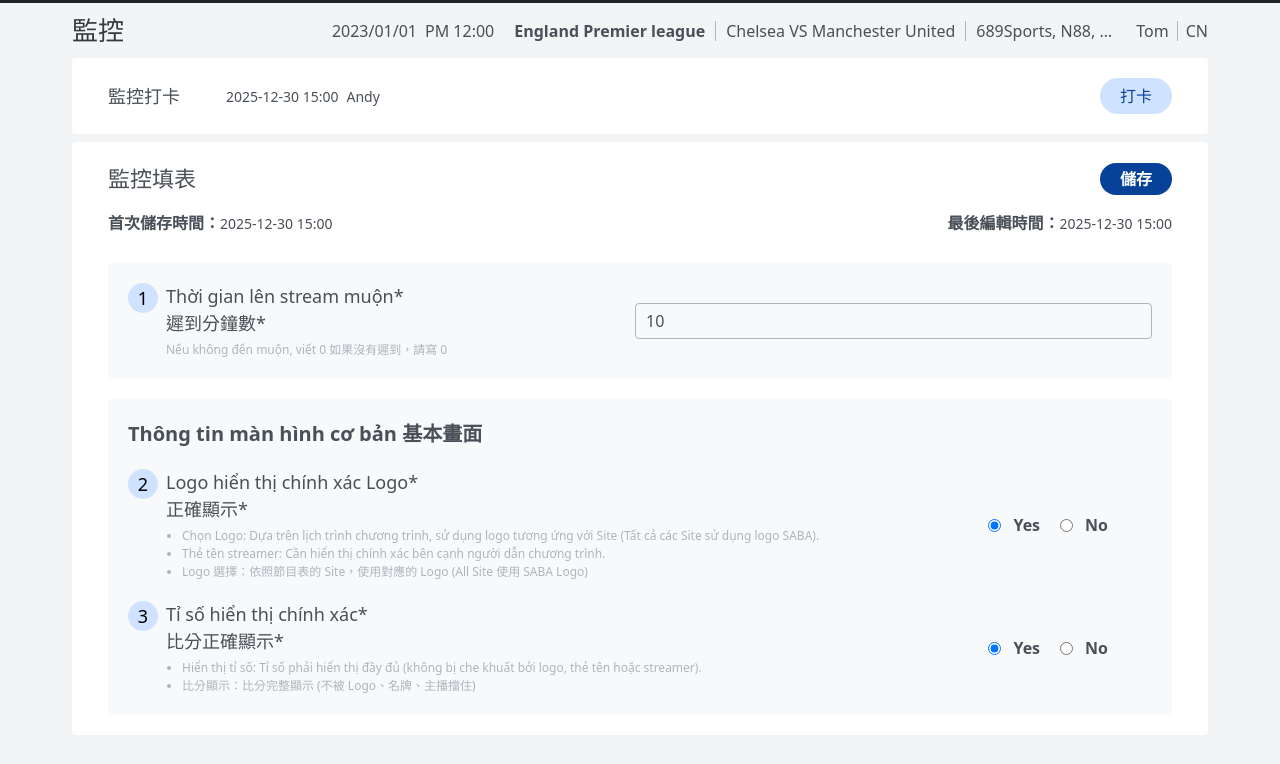
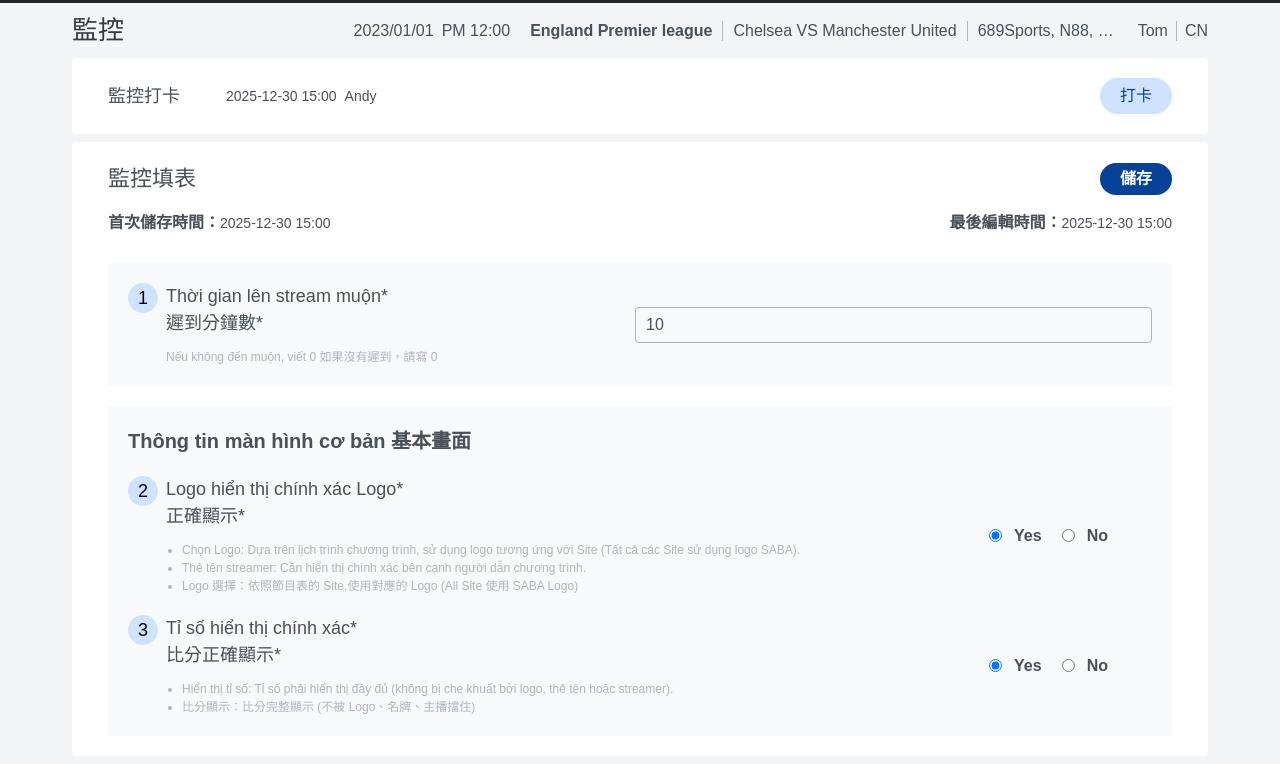
Before and after one commit to carolyangtw/new-chat-room-backstage, a website: page index.html in a window 1280 px wide. Shown: the part 65-829 px from the top of the page. Before the commit the page ends 808 px from the top, so only its background shows below. Drawn offline with nearby package versions, Linux system fonts and the light colour scheme.

Commit message:
更改設定

```diff
--- a/index.html
+++ b/index.html
@@ -5,63 +5,52 @@
     <meta charset="UTF-8" />
     <meta name="viewport" content="width=device-width, initial-scale=1.0" />
     <title>BackOffice</title>
-    <script>
-        tailwind.config = {
-            theme: {
-                extend: {
-                    fontFamily: {
-                        sans: ['Arial', 'PingFang TC', 'Microsoft JhengHei', 'sans-serif'],
-                    },
-                },
-            },
-        };
-    </script>
-    <script src="https://cdn.tailwindcss.com"></script>
+    <link rel="stylesheet" href="./dist/output.css" />
     <link rel="stylesheet" href="https://cdnjs.cloudflare.com/ajax/libs/font-awesome/6.5.2/css/all.min.css" />
 </head>
 
 <body class="min-h-screen bg-[#F2F4F6]">
-    <header class="flex items-center justify-between h-[68px] bg-[#212529] px-[72px]">
+    <header class="flex items-center justify-between h-17 bg-[#212529] px-18">
         <!-- 左邊區塊 -->
-        <div class="flex items-center gap-[11px]">
+        <div class="flex items-center gap-2.75">
             <div class="flex items-center gap-10">
-                <h1 class="text-[22px] leading-[1.5] font-extralight text-[#DEE2E6]">
+                <h1 class="text-[22px] leading-normal font-extralight text-[#DEE2E6]">
                     BackOffice
                 </h1>
-                <div class="h-[31px] w-[2px] rounded-[10px] bg-[#6C757D]"></div>
+                <div class="h-7.75 w-0.5 rounded-[10px] bg-[#6C757D]"></div>
             </div>
 
             <!-- Nav Tab -->
             <div class="flex items-center gap-5">
-                <div class="flex h-[38px] items-center justify-center rounded py-[10px]">
+                <div class="flex h-9.5 items-center justify-center rounded py-2.5">
                     <span class="text-[16px] font-normal text-[#ADB5BD]">Account</span>
                 </div>
 
-                <div class="flex h-[38px] items-center justify-center rounded py-[10px]">
+                <div class="flex h-9.5 items-center justify-center rounded py-2.5">
                     <span class="text-[16px] font-normal text-[#ADB5BD]">Masking Word</span>
                 </div>
 
-                <div class="flex h-[38px] items-center justify-center rounded py-[10px] gap-[10px]">
+                <div class="flex h-9.5 items-center justify-center rounded py-2.5 gap-2.5">
                     <span class="text-[16px] font-normal text-[#ADB5BD]">玩家管理</span>
                     <span class="fa-solid fa-chevron-down text-[12px] text-[#ADB5BD]"></span>
                 </div>
 
-                <div class="flex h-[38px] items-center justify-center rounded py-[10px] gap-[10px]">
+                <div class="flex h-9.5 items-center justify-center rounded py-2.5 gap-2.5">
                     <span class="text-[16px] font-normal text-white">Chat Room</span>
                     <span class="fa-solid fa-chevron-down text-[12px] text-white"></span>
                 </div>
 
-                <div class="flex h-[38px] items-center justify-center rounded py-[10px] gap-[10px]">
+                <div class="flex h-9.5 items-center justify-center rounded py-2.5 gap-2.5">
                     <span class="text-[16px] font-normal text-[#ADB5BD]">Host Event</span>
                     <span class="fa-solid fa-chevron-down text-[12px] text-[#ADB5BD]"></span>
                 </div>
 
-                <div class="flex h-[38px] items-center justify-center rounded py-[10px] gap-[10px]">
+                <div class="flex h-9.5 items-center justify-center rounded py-2.5 gap-2.5">
                     <span class="text-[16px] font-normal text-[#ADB5BD]">Report</span>
                     <span class="fa-solid fa-chevron-down text-[12px] text-[#ADB5BD]"></span>
                 </div>
 
-                <div class="flex h-[38px] items-center justify-center rounded py-[10px] gap-[10px]">
+                <div class="flex h-9.5 items-center justify-center rounded py-2.5 gap-2.5">
                     <span class="text-[16px] font-normal text-[#ADB5BD]">行銷活動</span>
                 </div>
 
@@ -72,9 +61,9 @@
         <div class="flex items-center">
             <span class="text-[16px] text-[#DEE2E6] mr-7">Admin Hello</span>
 
-            <div class="relative h-[40px] w-[100px] mr-3">
+            <div class="relative h-10 w-25 mr-3">
                 <select
-                    class="w-full h-full appearance-none rounded-full border border-[#495057] bg-[#343A40] px-3 text-[16px] text-[#F8F9FA] leading-[1.5] outline-none">
+                    class="w-full h-full appearance-none rounded-full border border-[#495057] bg-[#343A40] px-3 text-[16px] text-[#F8F9FA] leading-normal outline-none">
                     <option>English</option>
                     <option>中文</option>
                 </select>
@@ -90,7 +79,7 @@
         </div>
     </header>
     <!-- Content -->
-    <main class="flex flex-col items-center px-[72px] gap-2 mt-2 mb-2">
+    <main class="flex flex-col items-center px-18 gap-2 mt-2 mb-2">
 
         <!-- 最上面那排 -->
         <section class="flex w-full items-center justify-between">
@@ -103,12 +92,12 @@
                     <span>2023/01/01</span>
                     <span>PM 12:00</span>
                 </div>
-                <div class="flex items-center text-[16px] text-[#495057] gap-[10px] ">
+                <div class="flex items-center text-[16px] text-[#495057] gap-2.5 ">
                     <span class="font-bold">England Premier league</span>
                     <div class=" h-5 w-px bg-[#ADB5BD]"></div>
                     <span>Chelsea VS Manchester United</span>
                     <div class=" h-5 w-px bg-[#ADB5BD]"></div>
-                    <span class="w-[140px] overflow-hidden text-ellipsis whitespace-nowrap">689Sports, N88, N88,
+                    <span class="w-35 overflow-hidden text-ellipsis whitespace-nowrap">689Sports, N88, N88,
                         N88</span>
                 </div>
 
@@ -122,7 +111,7 @@
         <!-- 監控打卡 -->
         <section class="flex w-full items-center justify-between rounded bg-white px-9 py-5">
             <div class="flex items-center gap-2">
-                <span class="w-[110px] text-[18px] text-[#495057]">
+                <span class="w-27.5 text-[18px] text-[#495057]">
                     監控打卡
                 </span>
                 <div class="flex items-center gap-2 text-[14px] text-[#495057]">
@@ -139,7 +128,7 @@
 
             <div class="flex flex-col w-full gap-2">
                 <div class="flex w-full items-center justify-between">
-                    <h3 class="text-[22px] leading-[1.5] text-[#495057]">
+                    <h3 class="text-[22px] leading-normal text-[#495057]">
                         監控填表
                     </h3>
                     <button class="flex h-8 items-center justify-center rounded-full bg-[#084298] px-5">
@@ -148,7 +137,7 @@
                 </div>
 
                 <div class="flex w-full items-center justify-between py-2 text-[#495057]">
-                    <div class="flex items-center leading-[1.5]">
+                    <div class="flex items-center leading-normal">
                         <span class="text-[16px] font-bold">
                             首次儲存時間：
                         </span>
@@ -156,7 +145,7 @@
                             2025-12-30 15:00
                         </span>
                     </div>
-                    <div class="flex items-center leading-[1.5]">
+                    <div class="flex items-center leading-normal">
                         <span class="text-[16px] font-bold">
                             最後編輯時間：
                         </span>
@@ -171,26 +160,26 @@
 
                 <!-- 左邊標題區 -->
                 <div class="flex flex-1 items-start gap-2">
-                    <div class="flex items-center justify-center shrink-0 size-[30px] rounded-full bg-[#CFE2FF]">
-                        <span class="text-[18px] leading-[1.5] tracking-1px text-black ">
+                    <div class="flex items-center justify-center shrink-0 size-7.5 rounded-full bg-[#CFE2FF]">
+                        <span class="text-[18px] leading-normal tracking-1px text-black ">
                             1
                         </span>
                     </div>
 
-                    <div class="flex flex-col gap-1">
-                        <div class="text-[18px] leading-[1.5] text-[#495057]">
+                    <div class="flex flex-col gap-2.75">
+                        <div class="text-[18px] leading-normal text-[#495057]">
                             <p>Thời gian lên stream muộn*</p>
                             <p>遲到分鐘數*</p>
                         </div>
 
-                        <p class="text-[12px] leading-[1.5] text-[#ADB5BD]">
+                        <p class="text-[12px] leading-normal text-[#ADB5BD]">
                             Nếu không đến muộn, viết 0 如果沒有遲到，請寫 0
                         </p>
                     </div>
                 </div>
                 <!-- 右邊輸入區 -->
                 <input type="text" value="10"
-                    class="flex flex-1 items-center h-9 bg-[#F8F9FA] text-[#495057] border border-[#ADB5BD] rounded px-[10px] outline-none"/>
+                    class="flex flex-1 items-center h-9 bg-[#F8F9FA] text-[#495057] border border-[#ADB5BD] rounded px-2.5 outline-none"/>
 
             </div>
 
@@ -203,23 +192,23 @@
                 <!-- 第二題 -->
                 <div class="flex w-full items-center gap-5 pr-10">
                     <div class="flex flex-1 items-start gap-2">
-                        <div class="flex items-center justify-center shrink-0 size-[30px] rounded-full bg-[#CFE2FF]">
-                            <span class="text-[18px] leading-[1.5] tracking-1px text-black ">
+                        <div class="flex items-center justify-center shrink-0 size-7.5 rounded-full bg-[#CFE2FF]">
+                            <span class="text-[18px] leading-normal tracking-1px text-black ">
                                 2
                             </span>
                         </div>
 
-                        <div class="flex flex-col gap-1">
-                            <div class="text-[18px] leading-[1.5] text-[#495057]">
+                        <div class="flex flex-col gap-2.75">
+                            <div class="text-[18px] leading-normal text-[#495057]">
                                 <p>Logo hiển thị chính xác Logo*</p>
                                 <p>正確顯示*</p>
                             </div>
 
-                            <ul class="list-disc pl-4 text-[12px] leading-[1.5] text-[#ADB5BD]">
+                            <ul class="list-disc pl-4 text-[12px] leading-normal text-[#ADB5BD]">
                                 <li>Chọn Logo: Dựa trên lịch trình chương trình, sử dụng logo tương ứng với Site (Tất cả
                                     các Site sử dụng logo SABA).</li>
                                 <li>Thẻ tên streamer: Cần hiển thị chính xác bên cạnh người dẫn chương trình.</li>
-                                <li>Logo 選擇：依照節目表的 Site，使用對應的 Logo (All Site 使用 SABA Logo)</li>
+                                <li>Logo 選擇：依照節目表的 Site,使用對應的 Logo (All Site 使用 SABA Logo)</li>
                             </ul>
                         </div>
                     </div>
@@ -241,19 +230,19 @@
                 <!-- 第三題 -->
                 <div class="flex w-full items-center gap-5 pr-10">
                     <div class="flex flex-1 items-start gap-2">
-                        <div class="flex items-center justify-center shrink-0 size-[30px] rounded-full bg-[#CFE2FF]">
-                            <span class="text-[18px] leading-[1.5] text-black ">
+                        <div class="flex items-center justify-center shrink-0 size-7.5 rounded-full bg-[#CFE2FF]">
+                            <span class="text-[18px] leading-normal text-black ">
                                 3
                             </span>
                         </div>
 
-                        <div class="flex flex-col gap-1">
-                            <div class="text-[18px] leading-[1.5] text-[#495057]">
+                        <div class="flex flex-col gap-2.75">
+                            <div class="text-[18px] leading-normal text-[#495057]">
                                 <p>Tỉ số hiển thị chính xác*</p>
                                 <p>比分正確顯示*</p>
                             </div>
 
-                            <ul class="list-disc pl-4 text-[12px] leading-[1.5] text-[#ADB5BD]">
+                            <ul class="list-disc pl-4 text-[12px] leading-normal text-[#ADB5BD]">
                                 <li>Hiển thị tỉ số: Tỉ số phải hiển thị đầy đủ (không bị che khuất bởi logo, thẻ tên
                                     hoặc streamer).</li>
                                 <li>比分顯示：比分完整顯示 (不被 Logo、名牌、主播擋住)</li>
--- /dev/null
+++ b/src/input.css
@@ -0,0 +1,6 @@
+@import "tailwindcss";
+@layer base {
+    body {
+        font-family: Arial, "PingFang TC", "Microsoft JhengHei", sans-serif;
+    }
+}
```
Also changed, not shown: package.json (added, +25 -0 lines), dist/output.css (added), 2 other files.
